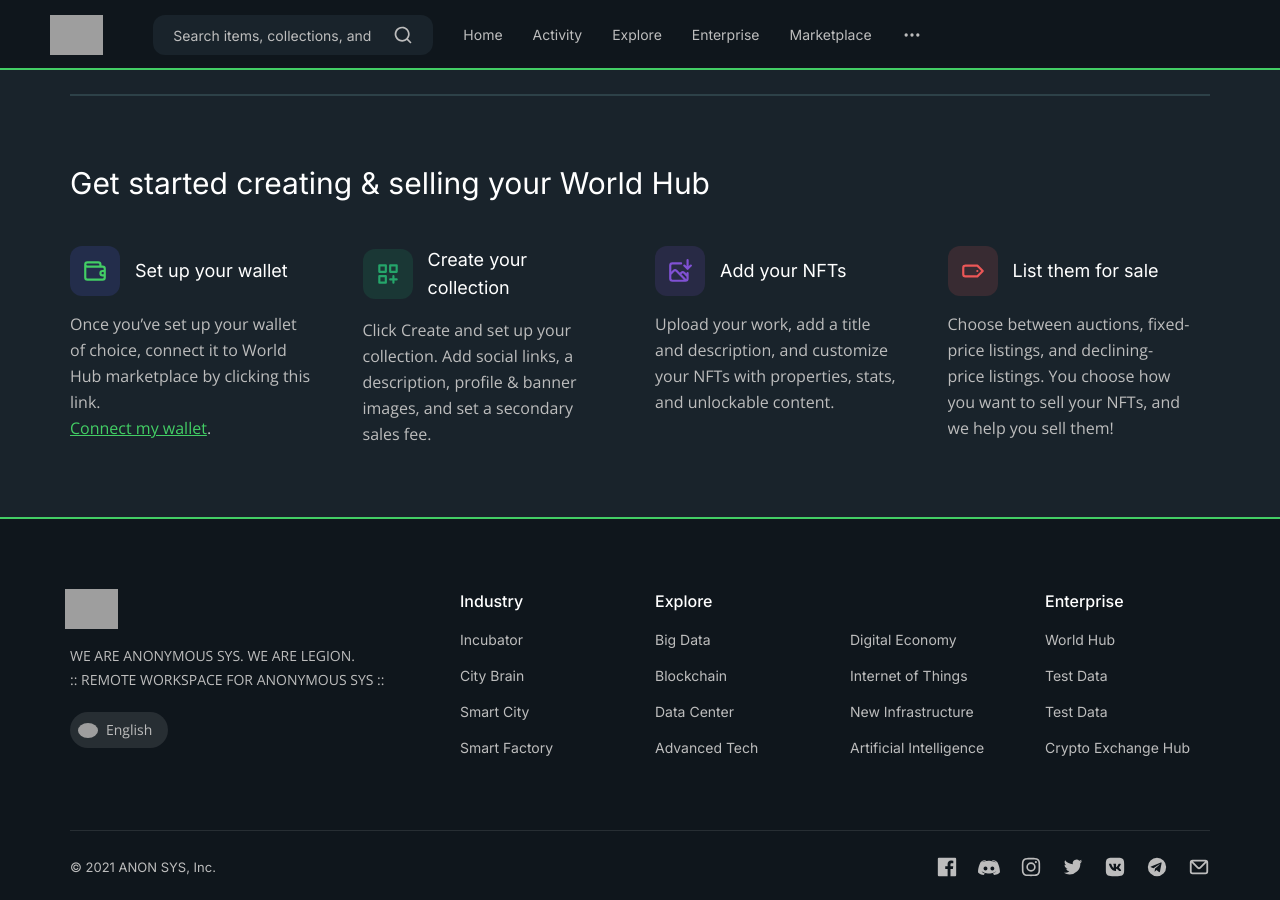
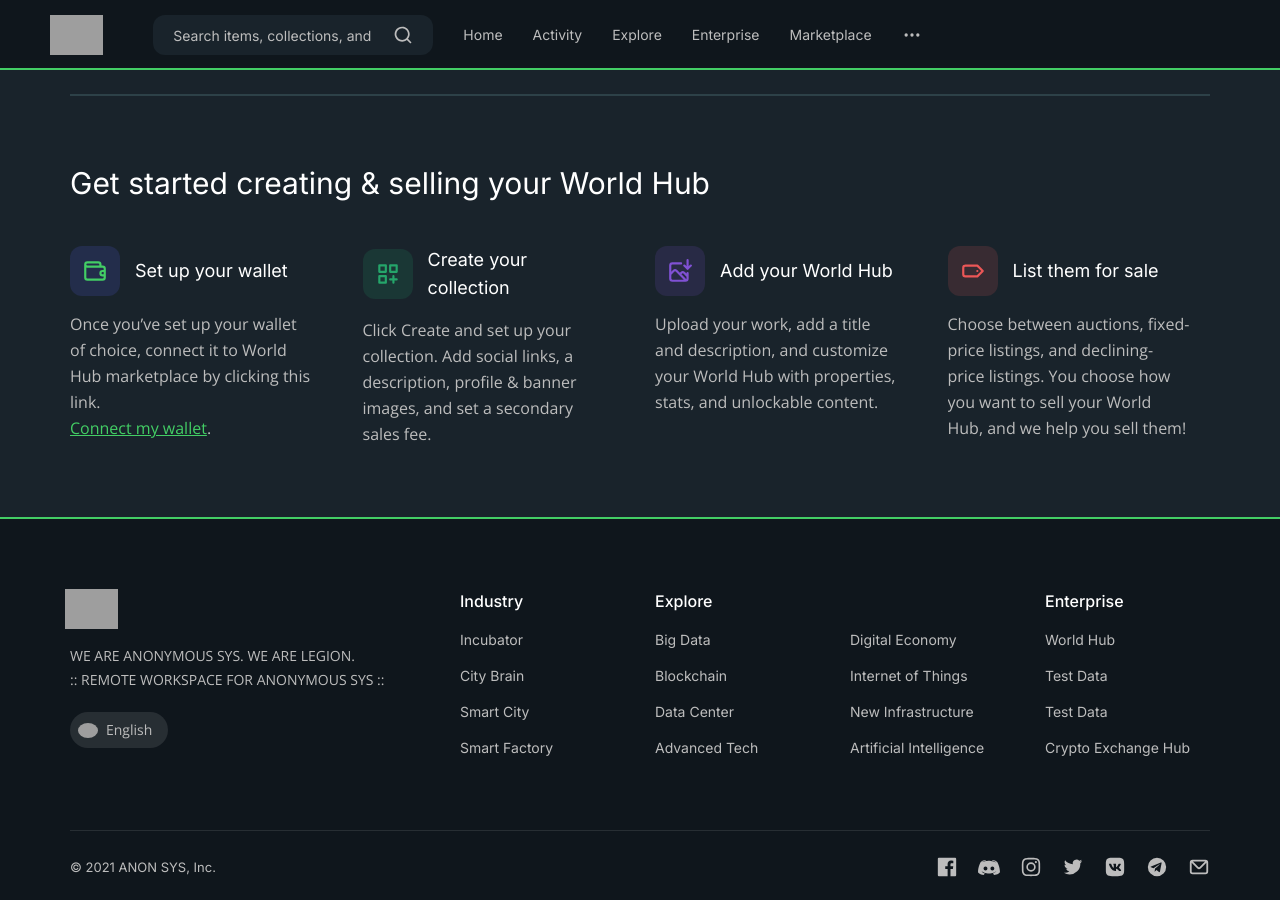
Before and after one commit to anonymous-sys/anonymous-sys.github.io, a Jekyll site: the page built from index.html, in a window 1280 px wide and 900 px high, scrolled down 2784 px. Built offline with Jekyll 4.4.1, drawn with Linux system fonts in a browser that asks for light colours; some web fonts are replaced; grey boxes are pictures that could not be loaded.

Commit message:
Automation Build - ANONYMOUS SYS (NETWORK STATION)

```diff
--- a/_includes/common/get-started.html
+++ b/_includes/common/get-started.html
@@ -36,8 +36,8 @@
 			<path d="M22.71,6.29a1,1,0,0,0-1.42,0L20,7.59V2a1,1,0,0,0-2,0V7.59l-1.29-1.3a1,1,0,0,0-1.42,1.42l3,3a1,1,0,0,0,.33.21.94.94,0,0,0,.76,0,1,1,0,0,0,.33-.21l3-3A1,1,0,0,0,22.71,6.29ZM19,13a1,1,0,0,0-1,1v.38L16.52,12.9a2.79,2.79,0,0,0-3.93,0l-.7.7L9.41,11.12a2.85,2.85,0,0,0-3.93,0L4,12.6V7A1,1,0,0,1,5,6h8a1,1,0,0,0,0-2H5A3,3,0,0,0,2,7V19a3,3,0,0,0,3,3H17a3,3,0,0,0,3-3V14A1,1,0,0,0,19,13ZM5,20a1,1,0,0,1-1-1V15.43l2.9-2.9a.79.79,0,0,1,1.09,0l3.17,3.17,0,0L15.46,20Zm13-1a.89.89,0,0,1-.18.53L13.31,15l.7-.7a.77.77,0,0,1,1.1,0L18,17.21Z"/>
 		  </svg>
 		</span>
-		<h3 class="feature__title">Add your NFTs</h3>
-		<p class="feature__text">Upload your work, add a title and description, and customize your NFTs with properties, stats, and unlockable content.</p>
+		<h3 class="feature__title">Add your World Hub</h3>
+		<p class="feature__text">Upload your work, add a title and description, and customize your World Hub with properties, stats, and unlockable content.</p>
 	  </div>
 	</div>
 	<div class="col-12 col-md-6 col-lg-4 col-xl-3">
@@ -48,7 +48,7 @@
 		  </svg>
 		</span>
 		<h3 class="feature__title">List them for sale</h3>
-		<p class="feature__text">Choose between auctions, fixed-price listings, and declining-price listings. You choose how you want to sell your NFTs, and we help you sell them!</p>
+		<p class="feature__text">Choose between auctions, fixed-price listings, and declining-price listings. You choose how you want to sell your World Hub, and we help you sell them!</p>
 	  </div>
 	</div>
   </div>
```
